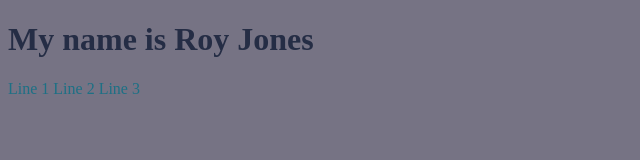
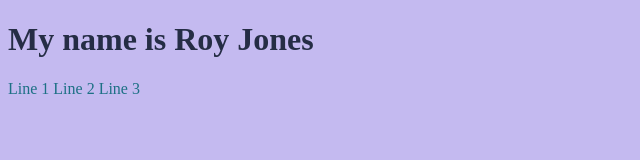
Before and after one commit to rjones26-SP2025/rjones26-SP2025.github.io, a plain HTML site: page index.html in a window 1280 px wide. Shown: the whole page, without its empty margins (0-640 px from the left). Drawn offline with Linux system fonts and the light colour scheme.

Commit message:
more color changes

```diff
--- a/index.html
+++ b/index.html
@@ -4,7 +4,7 @@
         <title>My Personal Introduction</title>
         <style>
             body     {
-                      background-color: #767384;
+                      background-color: #c4baf0;
                      }
             h1       {
                       color: #252d45;
```
